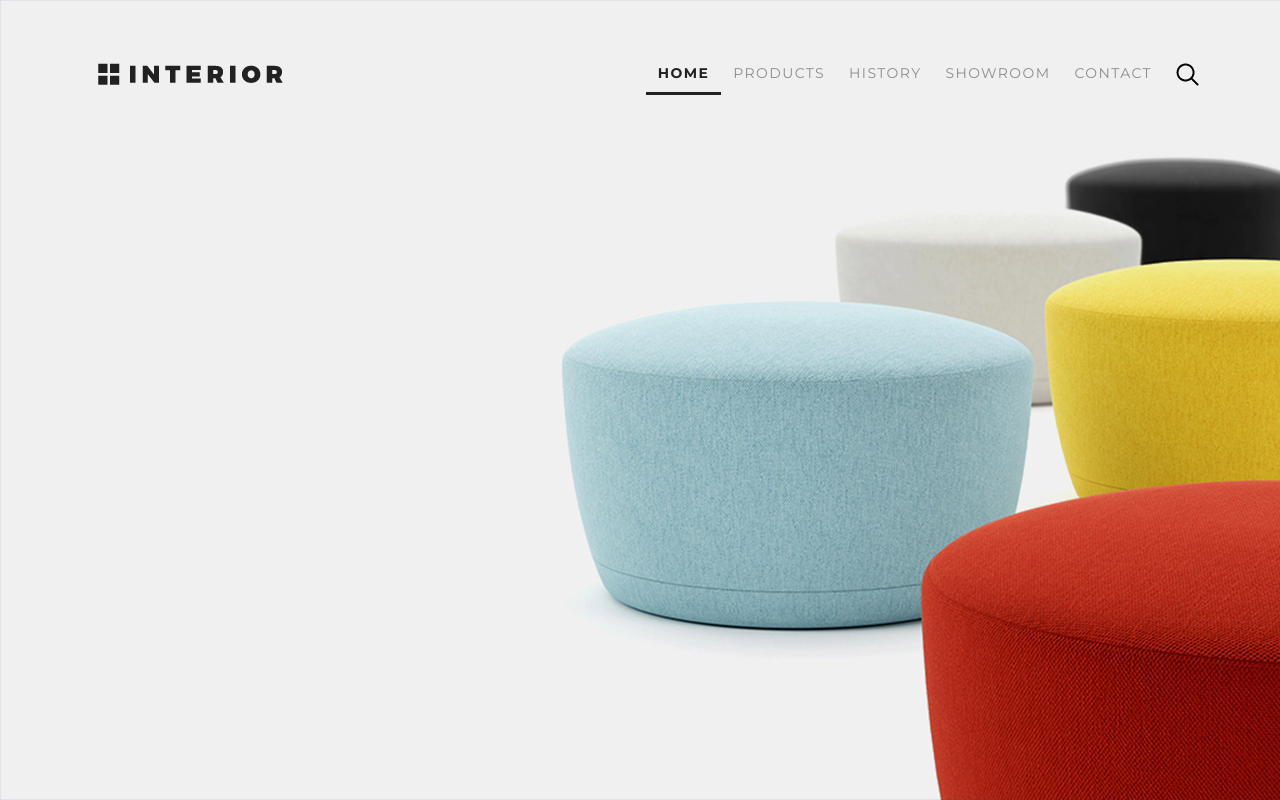
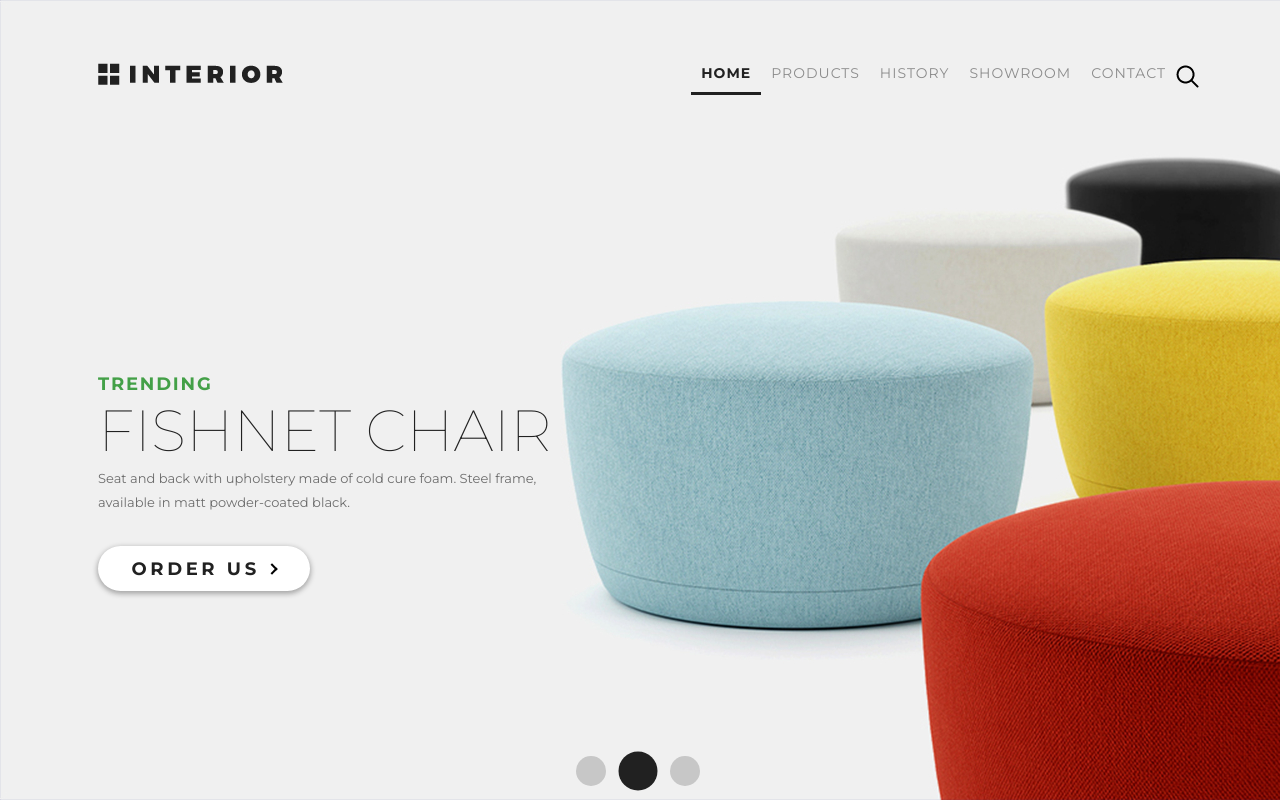
Before and after one commit to MordoJP/m-html-css-course-1_website-2, a plain HTML site: page index.html in a window 1280 px wide. Shown: the top 800 px of the page. Drawn offline with Linux system fonts and the light colour scheme.

Commit message:
finished making slider

```diff
--- a/index.html
+++ b/index.html
@@ -10,43 +10,48 @@
 </head>
 <body>
 <div class="container">
+	<div class="header">
+		<a href="#" class="logo">
+			<img src="style_images/logo.png" alt="logo of website" title="Interior">
+		</a>
+		<div class="menu">
+			<div class="menu_selected">
+				<a href="#">home</a>
+			</div>
+			<div class="menu_text_button">
+				<a href="#">products</a>
+			</div>
+			<div class="menu_text_button">
+				<a href="#">history</a>
+			</div>
+			<div class="menu_text_button">
+				<a href="#">showroom</a>
+			</div>
+			<div class="menu_text_button">
+				<a href="#">contact</a>
+			</div>
+			<button>
+				<img src="style_images/search.png" alt="Search" title="Search">
+			</button>
+		</div>
+	</div>
 	<div class="slider">
-		<div class="header">
-			<a href="#" class="logo">
-				<img src="style_images/logo.png" alt="logo of website" title="Interior">
-			</a>
-			<ul class="menu">
-				<li class="menu_text_button">
-					<a href="#" class="menu_selected">
-						home
-					</a>
-				</li>
-				<li class="menu_text_button">
-					<a href="#">
-						products
-					</a>
-				</li>
-				<li class="menu_text_button">
-					<a href="#">
-						history
-					</a>
-				</li>
-				<li class="menu_text_button">
-					<a href="#">
-						showroom
-					</a>
-				</li>
-				<li class="menu_text_button">
-					<a href="#">
-						contact
-					</a>
-				</li>
-				<li>
-					<a href="#">
-						<img src="style_images/search.png"  alt="search button" title="searching">
-					</a>
-				</li>
-			</ul>
+		<div class="slider_text">
+			<div class="slider_text_green">trending</div>
+			<div class="slider_text_big">Fishnet Chair</div>
+			<div class="slider_text_small">Seat and back with upholstery made of&nbsp;cold cure foam. Steel frame, available in&nbsp;matt powder-coated black.</div>
+			<button class="slider_button">order us <i class="arrow right"></i> </button>
+		</div>
+		<div class="circle_container">
+			<div class="circle_box">
+				<button class="slider_circle_1"></button>
+			</div>
+			<div class="circle_box">
+				<button class="slider_circle_2"></button>
+			</div>
+			<div class="circle_box">
+				<button class="slider_circle_3"></button>
+			</div>
 		</div>
 	</div>
 	<div class="content"></div>
--- a/style.css
+++ b/style.css
@@ -1,16 +1,18 @@
-@import url('https://fonts.googleapis.com/css2?family=Montserrat:wght@300;400;700&display=swap');
+@import url('https://fonts.googleapis.com/css2?family=Montserrat:wght@100;300;400;700&display=swap');
 
 * {
 	box-sizing: border-box;
+	margin: 0px;
+	padding: 0px;
 }
 
 body {
-	margin: 0 auto;
 	font-family: 'Montserrat', sans-serif;
 }
 
 .container {
 	width: 1366px;
+	margin: 0 auto;
 }
 
 .slider {
@@ -21,44 +23,207 @@ body {
 
 .header {
 	margin-left: 98px;
-	margin-right: 155px;
+	margin-right: 167px;
 	margin-top: 63px;
-	height: 27px;
+	width: 1101px;
+	height: 30px;
 	display: flex;
-	flex-grow: 1;
 	justify-content: space-between;
-	flex-wrap: wrap;
-}
-
-.logo, .menu {
-	margin: 0;
-}
-
-.menu {
-	list-style-type: none;
-	display: flex;
-	flex-direction: row;
+	position: absolute;
 }
 
 a{
 	text-decoration: none;
 }
 
-.menu li a{
+.menu{
+	display: flex;
+	flex-direction: row;
+	letter-spacing: 1px;
+	justify-content: space-around;
+}
+
+.menu_text_button a{
 	color: #8c8c8c;
 	text-transform: uppercase;
-	padding: 0px 12px 10px 12px;
 	font-weight: 400;
 	font-size: 14px;
-	letter-spacing: 1.4px;
+	padding: 10px;
+	text-align: center;
 }
 
-.menu li .menu_selected {
+.menu button{
+	background: transparent;
+	border: 0px;
+	cursor: pointer;
+}
+
+.menu button:focus{
+	background: transparent;
+	border: 0px;
+	outline: none;
+}
+
+.menu button:hover{
+	transform: scale(1.2);
+	transition: 1s;
+}
+
+.menu button:not(:hover) {
+	transition: 0.5s;
+}
+
+.menu button:active{
+	transform: scale(1);
+}
+
+.menu_selected a{
 	color: #212121;
 	font-weight: 700;
+	font-size: 14px;
+	text-transform: uppercase;
 	border-bottom: #212121 solid 3px;
+	padding: 10px;
 }
 
 .menu_text_button a:hover{
+	color: #212121;
+	font-weight: 700;
+	font-size: 14px;
 	border-bottom: #212121 solid 3px;
+	transition: 0.5s;
+	text-align: center;
 }
+
+.slider_text{
+	width: 470px;
+	height: 227px;
+	margin: 373px 0px 0px 98px;
+}
+
+.slider_text_green{
+	font-size: 18px;
+	font-weight: 700;
+	text-align: left;
+	color: #43a047;
+	letter-spacing: 1.8px;
+	text-transform: uppercase;
+}
+
+.slider_text_big{
+	color: #212121;
+	font-size: 58px;
+	font-weight: 200;
+	text-align: left;
+	text-transform: uppercase;
+}
+
+.slider_text_small{
+	color: #6c6c6c;
+	font-size: 13px;
+	font-weight: 400;
+	font-style: normal;
+	letter-spacing: normal;
+	line-height: 24px;
+	text-align: left;
+}
+
+.slider_button{
+	font-size: 18px;
+	font-family: Montserrat, sans-serif;
+	font-weight: 700;
+	text-align: center;
+	text-transform: uppercase;
+	color: #212121;
+	font-style: normal;
+	letter-spacing: 3.6px;
+	line-height: normal;
+	width: 212px;
+	height: 45px;
+	box-shadow: 0 2px 5px 1px rgba(33, 33, 33, 0.35);
+	border-radius: 23px;
+	margin-top: 32px;
+	background-color: #ffffff;
+	border: 0px;
+	cursor: pointer;
+}
+
+i {
+	border: solid black;
+	border-width: 0 2px 2px 0;
+	display: inline-block;
+	padding: 3px;
+	margin-bottom: 2px;
+}
+
+.right {
+	transform: rotate(-45deg);
+	-webkit-transform: rotate(-45deg);
+}
+
+.slider_button:hover{
+	box-shadow: 0 5px 7px 2px rgba(33, 33, 33, 0.35);
+	transition:0.5s;
+}
+
+.slider_button:not(:hover){
+	transition: 0.3s;
+}
+
+.slider_button:active{
+	background-color: #d2d2d2;
+	box-shadow:
+		0 0 3px rgba(0,0,0,.5) inset,
+		0 1px 1px 1px rgba(255,255,255,.4),
+		0 -1px 1px 1px rgba(0,0,0,.1);
+}
+
+.slider_button:focus{
+	border: 0px;
+	outline: none;
+}
+
+.circle_container{
+	height: 40px;
+	width: 140px;
+	display: flex;
+	align-self: center;
+	justify-content: space-around;
+	margin-top: 741px;
+}
+
+.circle_box{
+	width: 40px;
+	display: flex;
+	align-items: center;
+	justify-content: center;
+}
+
+.slider_circle_1, .slider_circle_2, .slider_circle_3{
+	height: 30px;
+	width: 30px;
+	border-radius: 50%;
+	border: 0px;
+	cursor: pointer;
+	background-color: #212121;
+	opacity: 0.2;
+}
+
+.slider_circle_1:hover, .slider_circle_3:hover{
+	opacity: 0.3;
+	transition: 0.3s;
+}
+
+.slider_circle_1:not(:hover), .slider_circle_2:not(:hover), .slider_circle_3:not(:hover){
+	transition: 0.3s;
+}
+
+.slider_circle_1:focus, .slider_circle_2:focus, .slider_circle_3:focus{
+	border: 0px;
+	outline: none;
+}
+
+.slider_circle_2{
+	opacity: 1;
+	transform: scale(1.3);
+}
```
